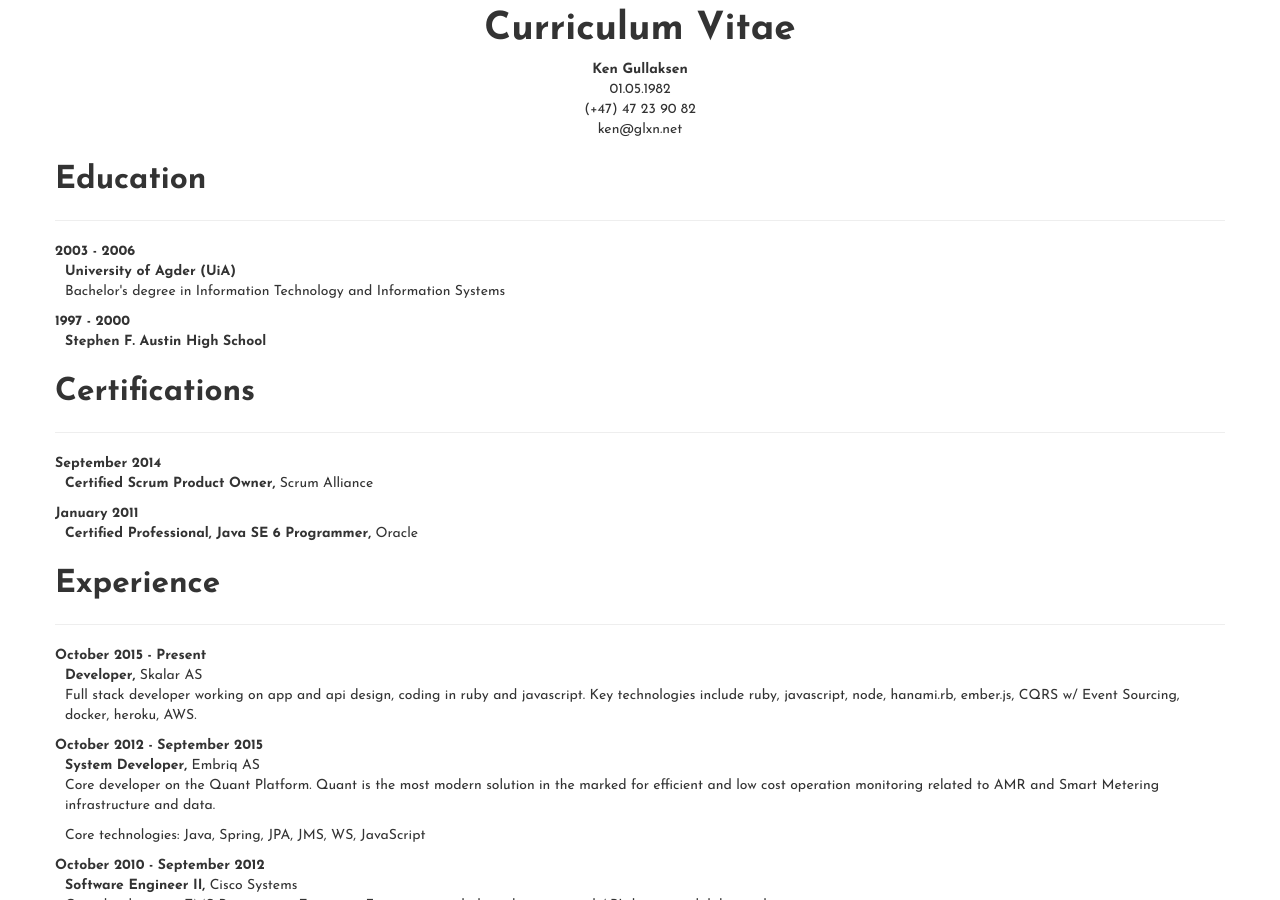
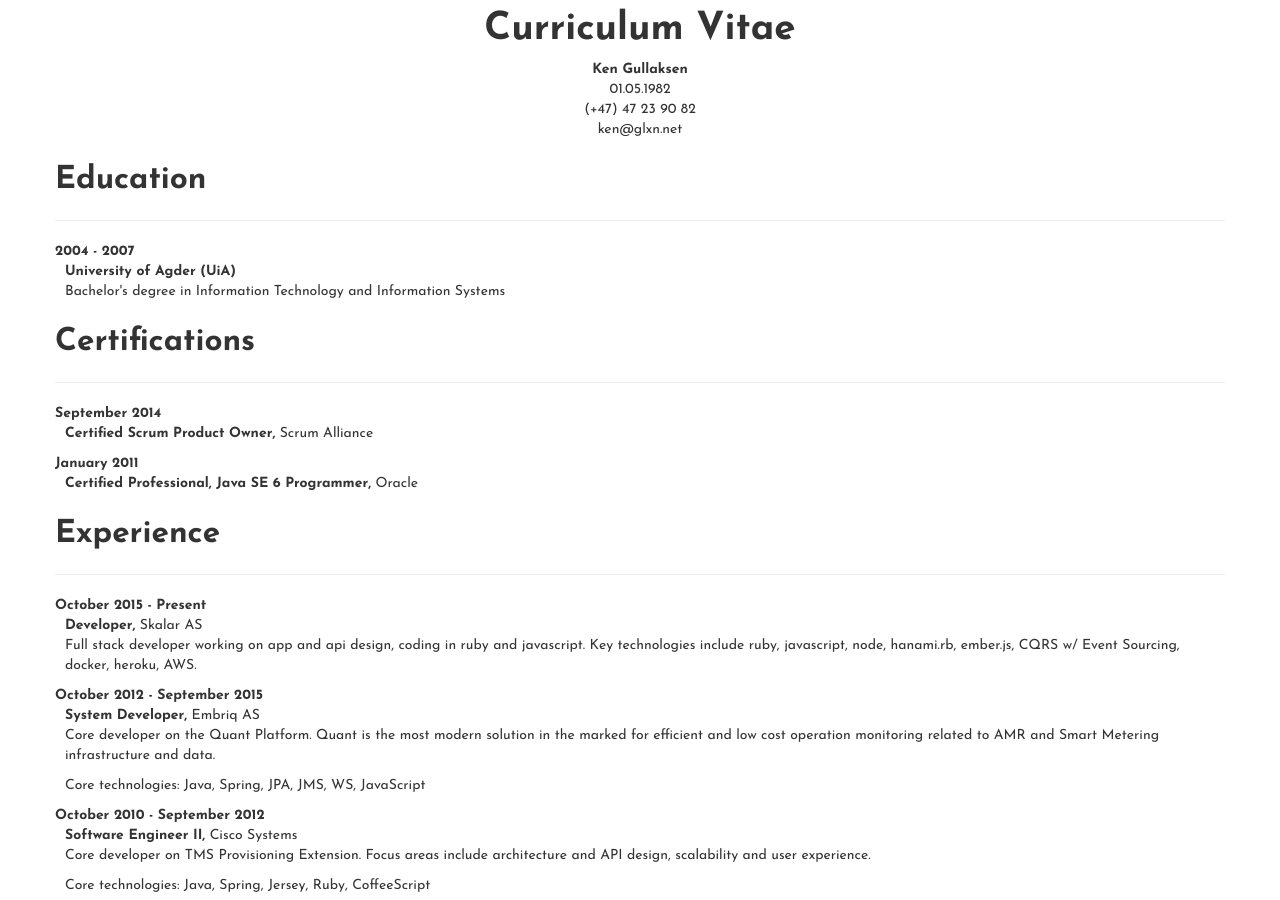
Before and after one commit to kenglxn/kenglxn.github.com, a Jekyll site: the page built from cv/index.md, in a window 1280 px wide and 900 px high. Built offline with Jekyll 4.4.1, drawn with Linux system fonts in a browser that asks for light colours; nearby versions of some CDN libraries; library files that are not in the unit come from our copies.

Commit message:
Update index.md

```diff
--- a/cv/index.md
+++ b/cv/index.md
@@ -3,12 +3,9 @@ layout: bare
 title: Curriculum Vitae
 education:
  - org: University of Agder (UiA)
-   from: 2003
-   to: 2006
+   from: 2004
+   to: 2007
    desc: Bachelor's degree in Information Technology and Information Systems
- - org: Stephen F. Austin High School
-   from: 1997
-   to: 2000
 experience:
  - company: Skalar AS
    position: Developer
```
